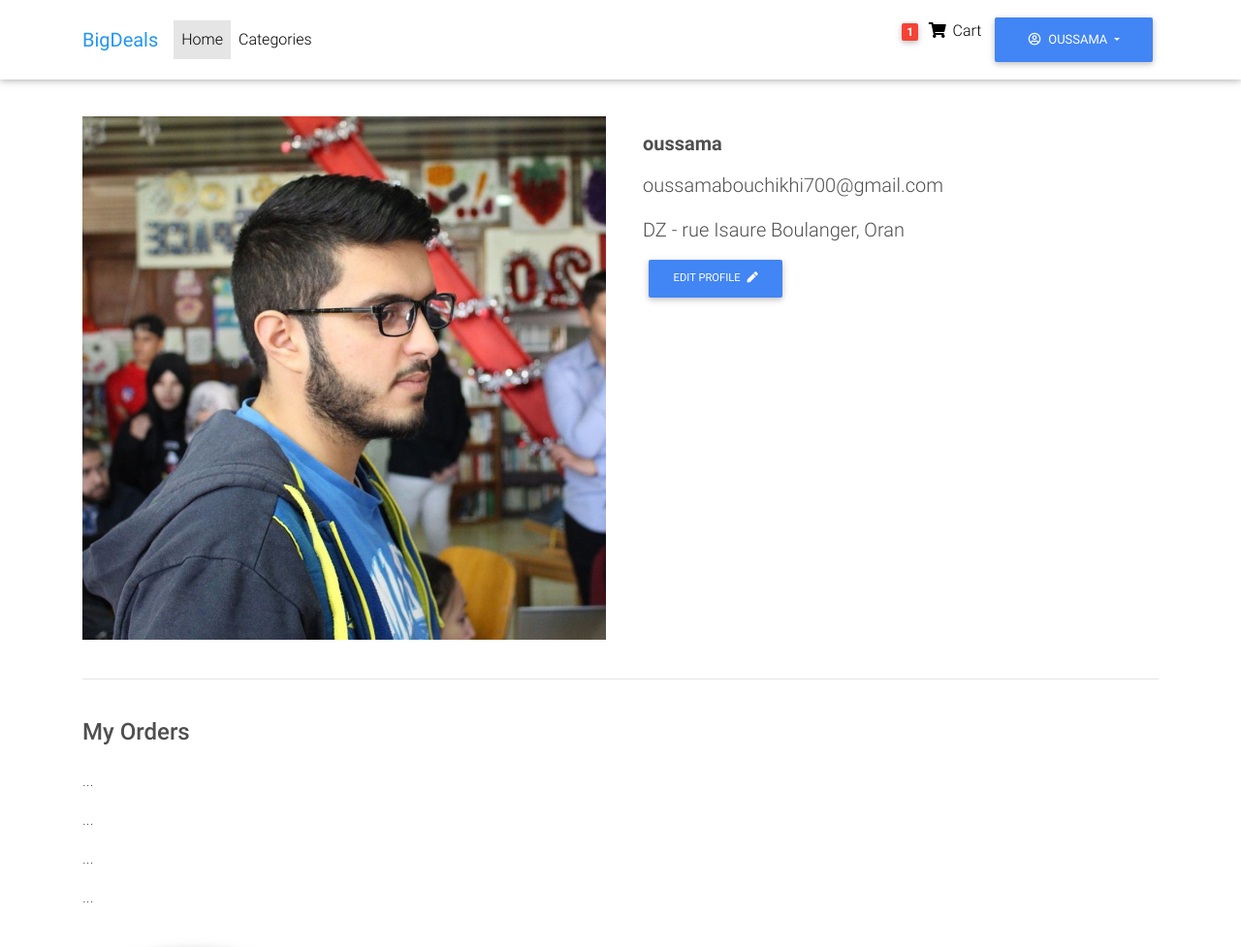
After one commit to oussamabouchikhi/Bigdeals, a Django app: a page that uses src/templates/base.html in a window 1280 px wide. The commit adds this page. Shown: the top 977 px of the page at 97% size. Run offline with Django 3.2, Linux system fonts and the light colour scheme; a user stored in the database is signed in; data comes from the database, SQL or seed files in the repository; both versions use the stored data as it was after the commit; some libraries are stand-ins or nearby versions; grey boxes are pictures that could not be loaded.

Commit message:
Add profile page

```diff
--- /dev/null
+++ b/src/accounts/templates/registration/profile.html
@@ -0,0 +1,150 @@
+{% extends 'base.html' %}
+{% load static %}
+
+{% block body %}
+
+  <!--Main layout-->
+  <main class="mt-5 pt-4">
+    <div class="container dark-grey-text mt-5">
+
+      <!--Grid row-->
+      <div class="row wow fadeIn">
+
+        <!--Grid column-->
+        <div class="col-md-6 mb-4">
+          {% if profile.image %}
+            <img src="{{profile.image.url}}" style="width: 100%; height: 100%;" class="img-fluid" alt="{{profile.image}}">
+          {% else %}
+            <img src="{% static 'site_static/img/no-profile.jpg' %}" class="img-fluid" alt="No profile image provided">
+          {% endif %}
+        </div>
+        <!--Grid column-->
+
+        <!--Grid column-->
+        <div class="col-md-6 mb-4">
+
+          <!--Content-->
+          <h3 class="lead font-weight-bold ml-2 mt-3">{{profile.user}}</h3>
+          <div class="p-2">
+            <p class="lead">{{profile.user.email}}</p>
+            <p class="lead">{{profile.country}} - {{profile.address}}</p>
+            <button class="btn btn-primary btn-md my-0 p" type="submit">Edit Profile
+              <i class="fas fa-pen ml-1"></i>
+            </button>
+
+          </div><!--Content-->
+        </div><!--Grid column-->
+      </div><!--Grid row-->
+
+      <hr>
+
+      <!--Grid row-->
+      <div class="row d-flex justify-content-center wow fadeIn">
+
+
+      </div>
+      <!--Grid row-->
+
+      <!--Grid row-->
+      <div class="row wow fadeIn">
+
+        <!--Grid column-->
+        <div class="col-lg-4 col-md-12 mb-4">
+          <h4 class="my-4 h4">My Orders</h4>
+
+          <div class="table-responsive-sm">
+            <table class="table">
+              ...
+            </table>
+          </div>
+
+          <div class="table-responsive-md">
+            <table class="table">
+              ...
+            </table>
+          </div>
+
+          <div class="table-responsive-lg">
+            <table class="table">
+              ...
+            </table>
+          </div>
+
+          <div class="table-responsive-xl">
+            <table class="table">
+              ...
+            </table>
+          </div>
+        </div>
+        <!--Grid column-->
+
+
+      </div>
+      <!--Grid row-->
+
+    </div>
+  </main>
+  <!--Main layout-->
+
+
+
+
+
+
+
+
+
+
+  <section id="reviews" class="pb-5">
+
+      <!--Main wrapper-->
+      <div class="comments-list text-center text-md-left">
+
+        <!--First row-->
+        <div class="row mb-5">
+          <!--Image column-->
+          <div class="col-sm-2 col-12 mb-3">
+            <img src="https://mdbootstrap.com/img/Photos/Avatars/img (8).jpg" alt="sample image" class="avatar rounded-circle z-depth-1-half">
+          </div>
+          <!--/.Image column-->
+
+          <!--Content column-->
+          <div class="col-sm-10 col-12">
+            <a>
+              <h5 class="user-name font-weight-bold">John Doe</h5>
+            </a>
+            <!-- Rating -->
+            <ul class="rating">
+              <li>
+                <i class="fas fa-star blue-text"></i>
+              </li>
+              <li>
+                <i class="fas fa-star blue-text"></i>
+              </li>
+              <li>
+                <i class="fas fa-star blue-text"></i>
+              </li>
+              <li>
+                <i class="fas fa-star blue-text"></i>
+              </li>
+              <li>
+                <i class="fas fa-star blue-text"></i>
+              </li>
+            </ul>
+            <div class="card-data">
+              <ul class="list-unstyled mb-1">
+                <li class="comment-date font-small grey-text">
+                  <i class="far fa-clock-o"></i> 05/10/2015</li>
+              </ul>
+            </div>
+            <p class="dark-grey-text article">Ut enim ad minim veniam, quis nostrud exercitation ullamco laboris nisi ut aliquip ex ea commodo consequat. Duis
+              aute irure dolor in reprehenderit in voluptate velit esse cillum dolore eu fugiat nulla pariatur. Excepteur
+              sint occaecat cupidatat non proident.</p>
+          </div>
+          <!--/.Content column-->
+        </div>
+        <!--/.First row-->
+      </div>
+  </section>
+
+{% endblock body %}
--- a/src/accounts/urls.py
+++ b/src/accounts/urls.py
@@ -7,7 +7,7 @@ urlpatterns = [
 
     # accounts/signup
     path('signup', views.signup, name="signup"),
-    # accounts/signup
-    path('<slug:slug>', views.profile, name="profile"),
+    # accounts/profile/slug
+    path('profile/<slug:slug>', views.profile, name="profile"),
 
 ]
--- a/src/accounts/views.py
+++ b/src/accounts/views.py
@@ -3,6 +3,7 @@ from django.contrib.auth.forms import UserCreationForm, PasswordChangeForm
 from django.contrib.auth import login, authenticate
 from .models import Profile
 from .forms import UserForm, ProfileForm
+from django.contrib.auth.decorators import login_required
 # Create your views here.
 
 def signup(request):
@@ -27,8 +28,9 @@ def signup(request):
     }
     return render(request, 'registration/signup.html', context)
 
-
+# login required to access user profile
+@login_required(login_url = 'accounts/login')
 def profile(request, slug):
     profile = get_object_or_404(Profile, slug=slug)
     context = {'profile': profile}
-    return render(request, 'profile.html', context)
+    return render(request, 'registration/profile.html', context)
--- a/src/templates/base.html
+++ b/src/templates/base.html
@@ -92,7 +92,7 @@
                 <i class="far fa-user-circle mr-2"></i>{{user}}
               </button>
               <div class="dropdown-menu">
-                <a class="dropdown-item" href="#">My Profile</a>
+                <a class="dropdown-item" href="">My Profile</a>
                 <a class="dropdown-item" href="#">Edit Profile</a>
                 <a class="dropdown-item" href="#">Change Password</a>
                 <div class="dropdown-divider"></div>
```
Also changed, not shown: src/db.sqlite3, src/media/profile_img/ouss.jpg (added).
